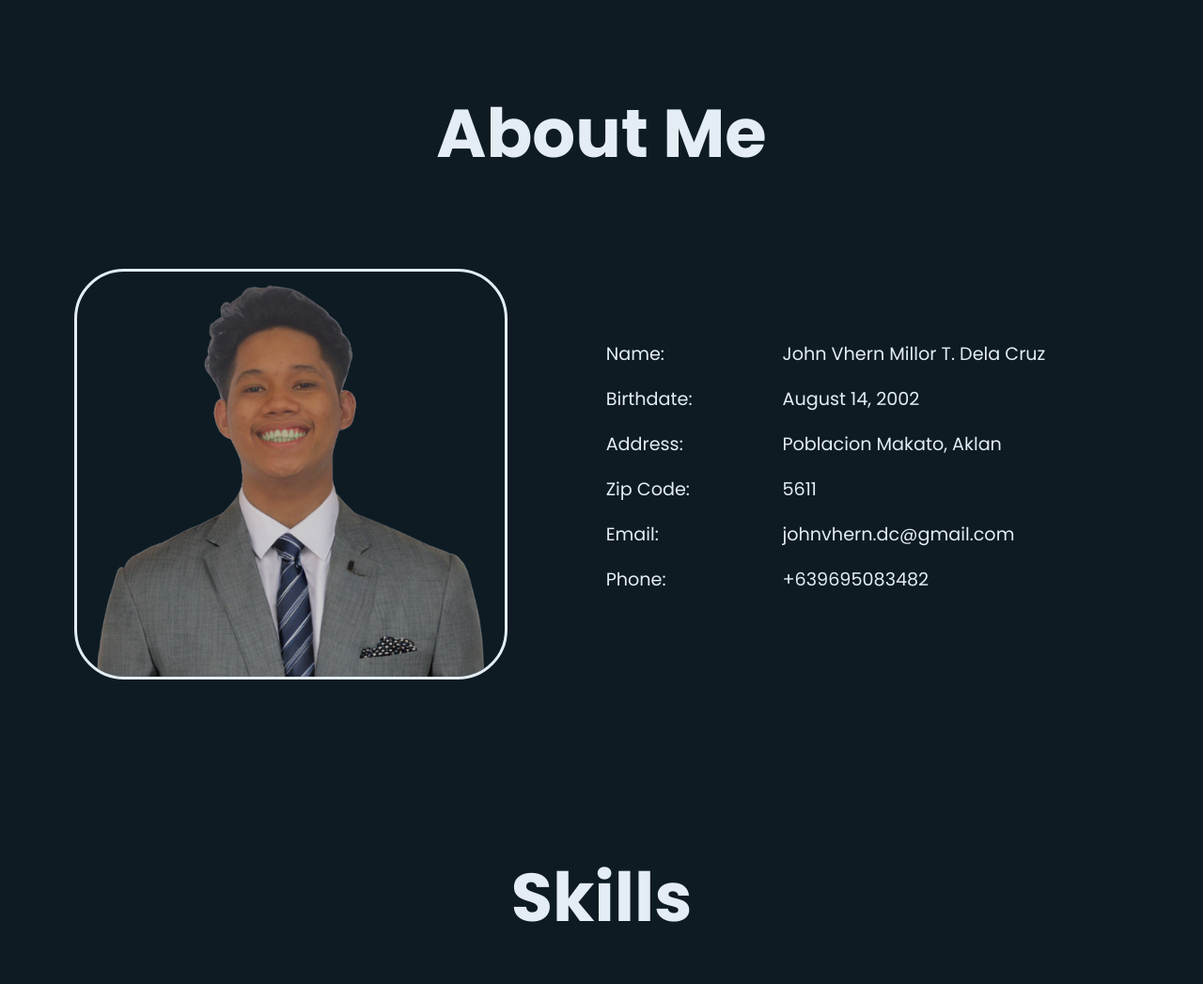
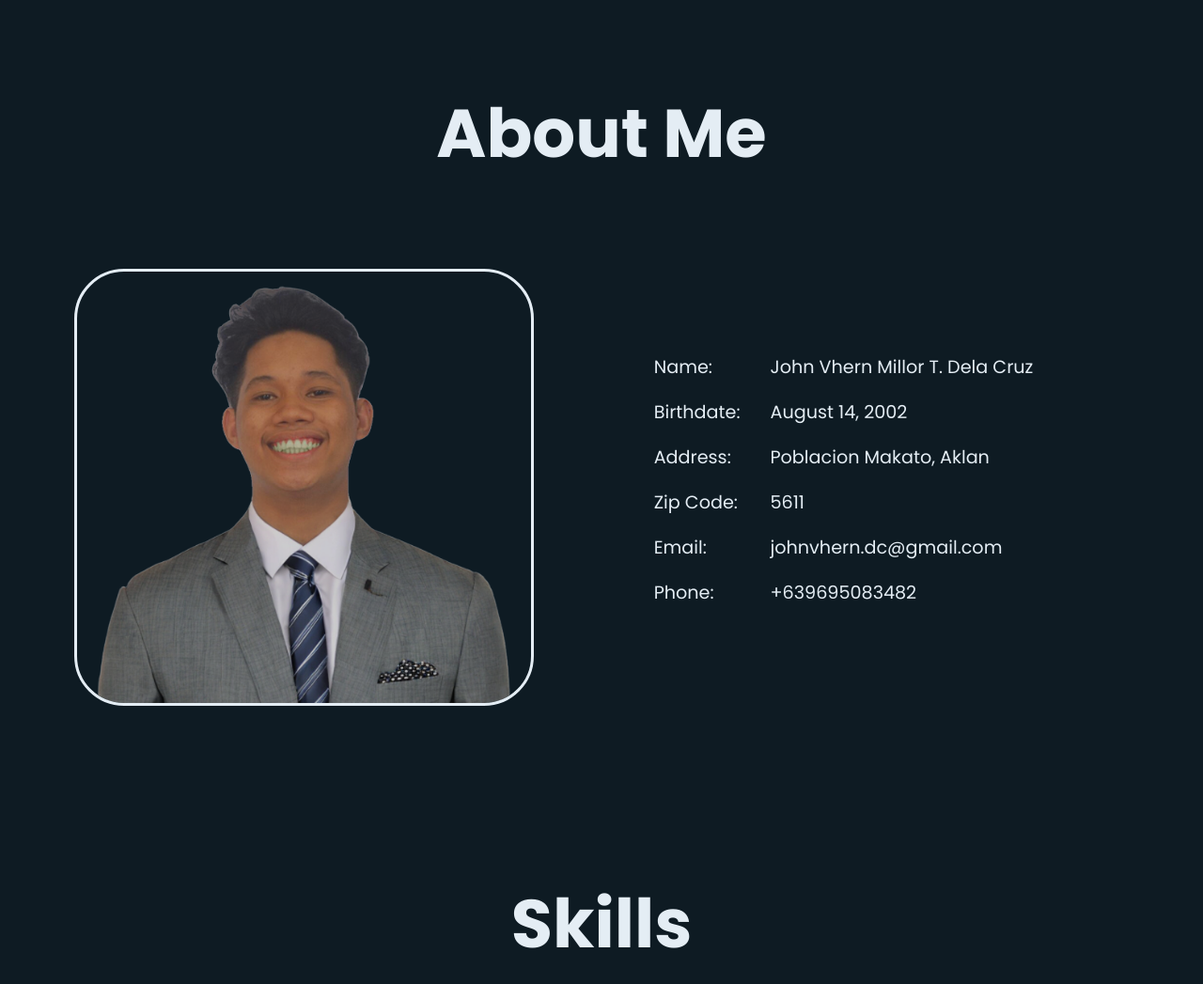
Before and after one commit to johnvhern/PortfolioV2, a website: page index.html in a window 1280 px wide. Shown: the part 797-1844 px from the top of the page at 94% size. Drawn offline with nearby package versions, Linux system fonts and the light colour scheme.

Commit message:
center align about section layout and reduce gap between elements

```diff
--- a/scss/components/_about.scss
+++ b/scss/components/_about.scss
@@ -9,9 +9,9 @@
 
   div:nth-child(2) {
     display: flex;
-    justify-content: start;
+    justify-content: center;
     align-items: center;
-    gap: 6rem;
+    gap: 2rem;
   }
 
   li {
```
Also changed, not shown: assets/css/style.css.
